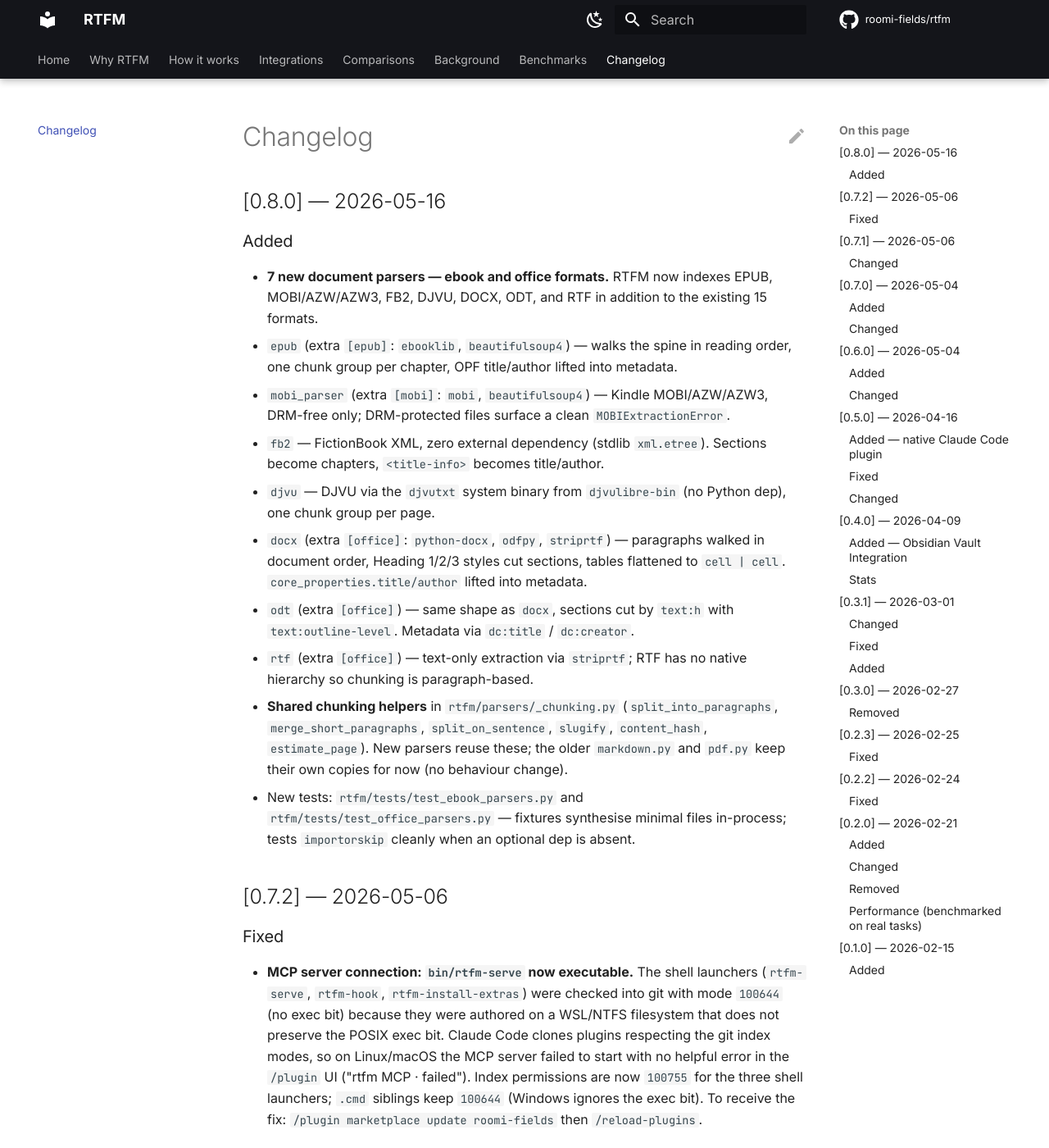
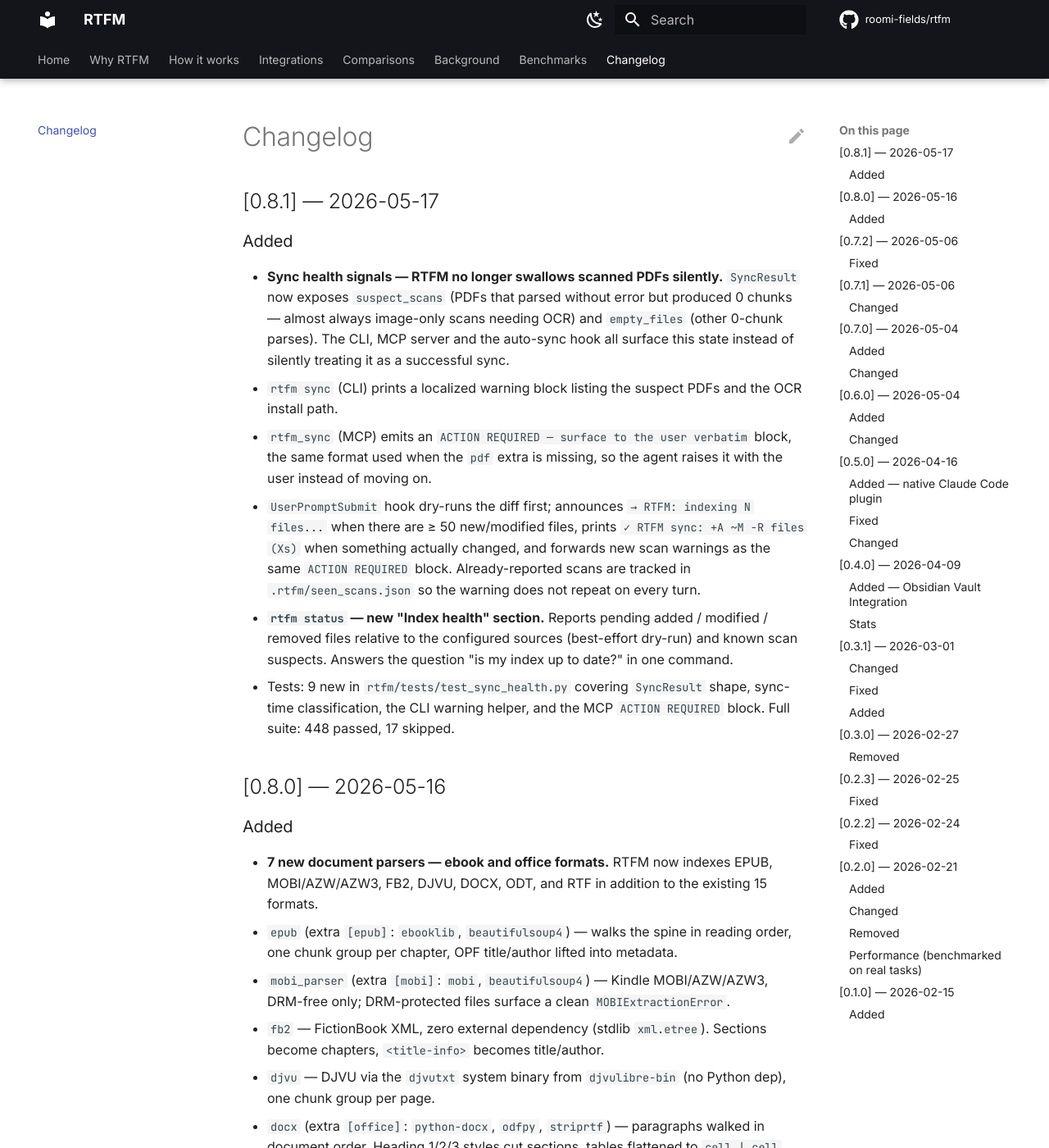
Before and after one commit to roomi-fields/rtfm, an MkDocs documentation site: the page built from docs/CHANGELOG.md, in a window 1280 px wide and 1400 px high. Shown: the whole window at 82% size. Built offline with MkDocs 1.6.1 and Material for MkDocs 9.7.7, drawn with Linux system fonts in a browser that asks for light colours; comment, search, counter and statistics services are not loaded.

Commit message:
chore: release 0.8.1
Sync health signals: detect PDF scans (0 text extracted) and surface
them through CLI, MCP, and the auto-sync hook. New "Index health"
section in `rtfm status`. See CHANGELOG for details.

Co-Authored-By: Claude <noreply@anthropic.com>

```diff
--- a/docs/CHANGELOG.md
+++ b/docs/CHANGELOG.md
@@ -6,6 +6,16 @@ description: >-
 ---
 
 # Changelog
+
+## [0.8.1] — 2026-05-17
+
+### Added
+- **Sync health signals — RTFM no longer swallows scanned PDFs silently.** `SyncResult` now exposes `suspect_scans` (PDFs that parsed without error but produced 0 chunks — almost always image-only scans needing OCR) and `empty_files` (other 0-chunk parses). The CLI, MCP server and the auto-sync hook all surface this state instead of silently treating it as a successful sync.
+  - `rtfm sync` (CLI) prints a localized warning block listing the suspect PDFs and the OCR install path.
+  - `rtfm_sync` (MCP) emits an `ACTION REQUIRED — surface to the user verbatim` block, the same format used when the `pdf` extra is missing, so the agent raises it with the user instead of moving on.
+  - `UserPromptSubmit` hook dry-runs the diff first; announces `→ RTFM: indexing N files...` when there are ≥ 50 new/modified files, prints `✓ RTFM sync: +A ~M -R files (Xs)` when something actually changed, and forwards new scan warnings as the same `ACTION REQUIRED` block. Already-reported scans are tracked in `.rtfm/seen_scans.json` so the warning does not repeat on every turn.
+- **`rtfm status` — new "Index health" section.** Reports pending added / modified / removed files relative to the configured sources (best-effort dry-run) and known scan suspects. Answers the question "is my index up to date?" in one command.
+- Tests: 9 new in `rtfm/tests/test_sync_health.py` covering `SyncResult` shape, sync-time classification, the CLI warning helper, and the MCP `ACTION REQUIRED` block. Full suite: 448 passed, 17 skipped.
 
 ## [0.8.0] — 2026-05-16
 
--- a/pyproject.toml
+++ b/pyproject.toml
@@ -4,7 +4,7 @@ build-backend = "hatchling.build"
 
 [project]
 name = "rtfm-ai"
-version = "0.8.0"
+version = "0.8.1"
 description = "RTFM — The open retrieval layer for AI agents. Indexes code, docs, legal, research, data. Extensible parser system. Serves surgical context via MCP."
 readme = "README.md"
 license = "MIT"
--- a/server.json
+++ b/server.json
@@ -7,12 +7,12 @@
     "url": "https://github.com/roomi-fields/rtfm",
     "source": "github"
   },
-  "version": "0.8.0",
+  "version": "0.8.1",
   "packages": [
     {
       "registryType": "pypi",
       "identifier": "rtfm-ai",
-      "version": "0.8.0",
+      "version": "0.8.1",
       "transport": {
         "type": "stdio"
       }
```
Also changed, not shown: 1 other file.
